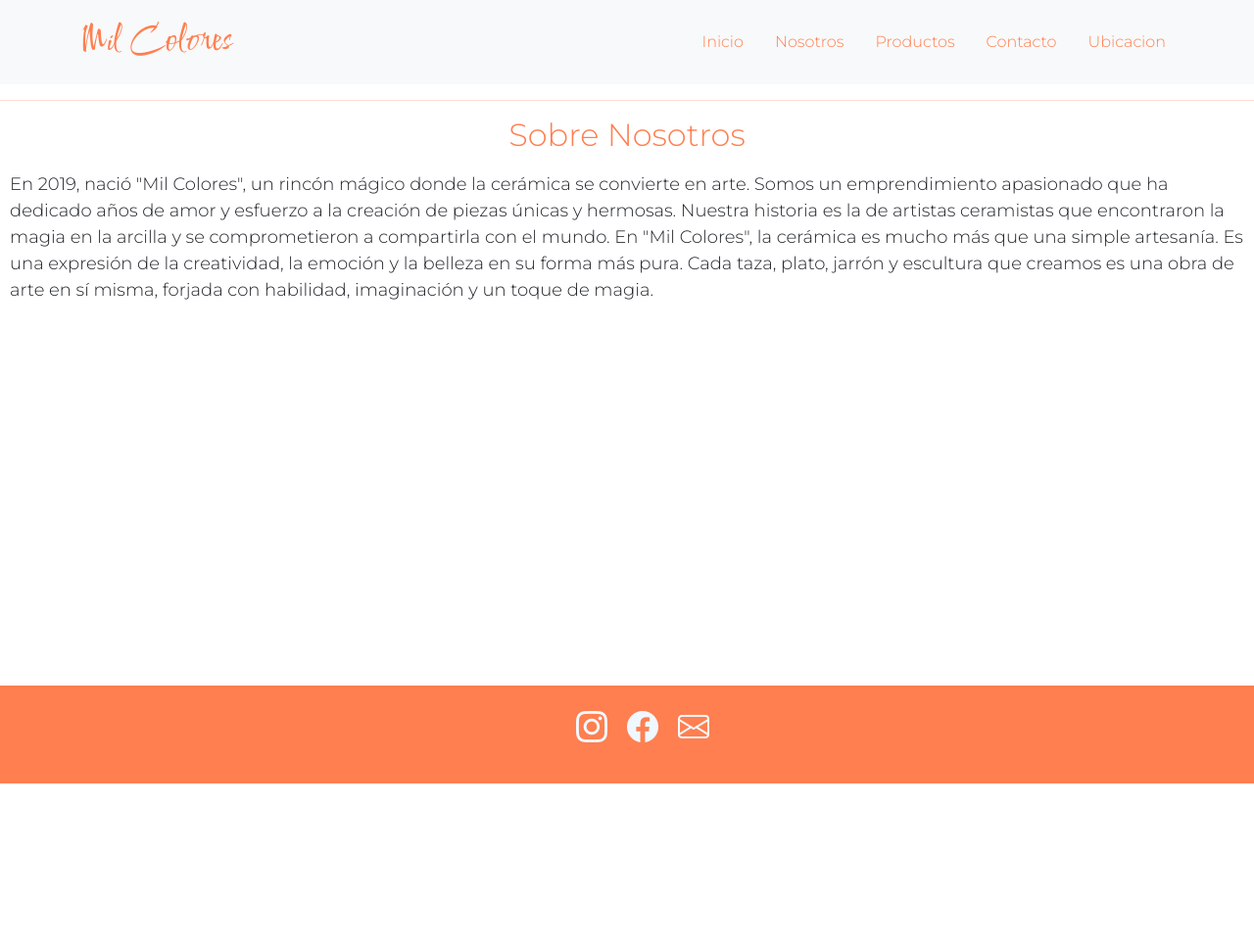
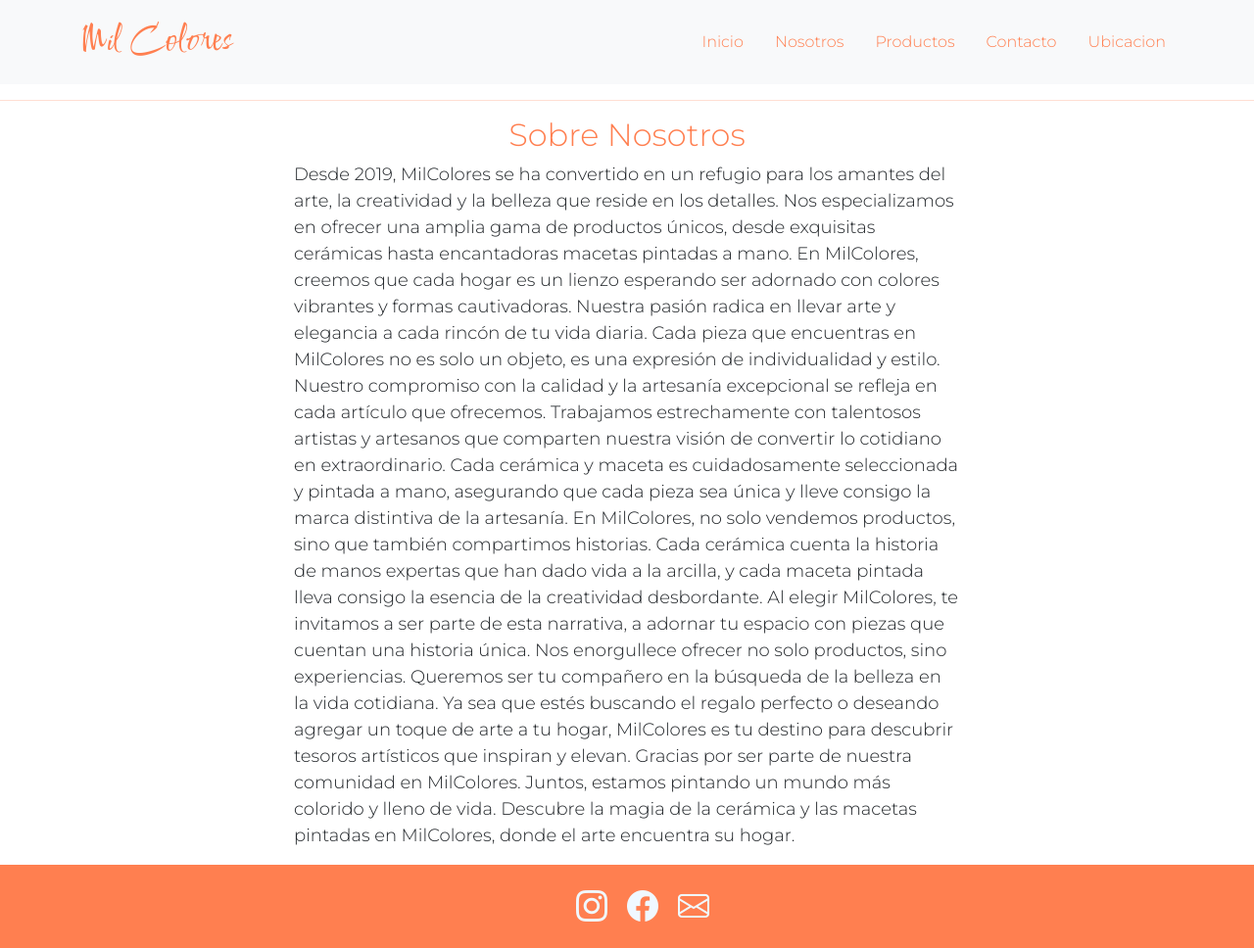
Before and after one commit to Juani0212/EntregaFinal-Lissandrello, a website: page pages/nosotros.html in a window 1280 px wide. Shown: the whole page at 98% size. Before the commit the page ends 800 px from the top, so only its background shows below. Drawn offline with nearby package versions, Linux system fonts and the light colour scheme.

Commit message:
septimo commit

```diff
--- a/pages/nosotros.html
+++ b/pages/nosotros.html
@@ -23,9 +23,12 @@
       href="https://fonts.googleapis.com/css2?family=Montserrat:wght@300&display=swap"
       rel="stylesheet"
     />
-    <link rel="preconnect" href="https://fonts.googleapis.com">
-    <link rel="preconnect" href="https://fonts.gstatic.com" crossorigin>
-    <link href="https://fonts.googleapis.com/css2?family=Comforter&display=swap" rel="stylesheet">
+    <link rel="preconnect" href="https://fonts.googleapis.com" />
+    <link rel="preconnect" href="https://fonts.gstatic.com" crossorigin />
+    <link
+      href="https://fonts.googleapis.com/css2?family=Comforter&display=swap"
+      rel="stylesheet"
+    />
     <link rel="stylesheet" href="/css/style.css" />
     <title>Mil Colores | Sobre Nosotros</title>
   </head>
@@ -75,25 +78,49 @@
       <div>
         <h2 class="h2-list">Sobre Nosotros</h2>
         <p class="p-nosotros">
-          En 2019, nació "Mil Colores", un rincón mágico donde la cerámica se
-          convierte en arte. Somos un emprendimiento apasionado que ha dedicado
-          años de amor y esfuerzo a la creación de piezas únicas y hermosas.
-          Nuestra historia es la de artistas ceramistas que encontraron la magia
-          en la arcilla y se comprometieron a compartirla con el mundo. En "Mil
-          Colores", la cerámica es mucho más que una simple artesanía. Es una
-          expresión de la creatividad, la emoción y la belleza en su forma más
-          pura. Cada taza, plato, jarrón y escultura que creamos es una obra de
-          arte en sí misma, forjada con habilidad, imaginación y un toque de
-          magia.
+          Desde 2019, MilColores se ha convertido en un refugio para los amantes
+          del arte, la creatividad y la belleza que reside en los detalles. Nos
+          especializamos en ofrecer una amplia gama de productos únicos, desde
+          exquisitas cerámicas hasta encantadoras macetas pintadas a mano. En
+          MilColores, creemos que cada hogar es un lienzo esperando ser adornado
+          con colores vibrantes y formas cautivadoras. Nuestra pasión radica en
+          llevar arte y elegancia a cada rincón de tu vida diaria. Cada pieza
+          que encuentras en MilColores no es solo un objeto, es una expresión de
+          individualidad y estilo. Nuestro compromiso con la calidad y la
+          artesanía excepcional se refleja en cada artículo que ofrecemos.
+          Trabajamos estrechamente con talentosos artistas y artesanos que
+          comparten nuestra visión de convertir lo cotidiano en extraordinario.
+          Cada cerámica y maceta es cuidadosamente seleccionada y pintada a
+          mano, asegurando que cada pieza sea única y lleve consigo la marca
+          distintiva de la artesanía. En MilColores, no solo vendemos productos,
+          sino que también compartimos historias. Cada cerámica cuenta la
+          historia de manos expertas que han dado vida a la arcilla, y cada
+          maceta pintada lleva consigo la esencia de la creatividad desbordante.
+          Al elegir MilColores, te invitamos a ser parte de esta narrativa, a
+          adornar tu espacio con piezas que cuentan una historia única. Nos
+          enorgullece ofrecer no solo productos, sino experiencias. Queremos ser
+          tu compañero en la búsqueda de la belleza en la vida cotidiana. Ya sea
+          que estés buscando el regalo perfecto o deseando agregar un toque de
+          arte a tu hogar, MilColores es tu destino para descubrir tesoros
+          artísticos que inspiran y elevan. Gracias por ser parte de nuestra
+          comunidad en MilColores. Juntos, estamos pintando un mundo más
+          colorido y lleno de vida. Descubre la magia de la cerámica y las
+          macetas pintadas en MilColores, donde el arte encuentra su hogar.
         </p>
       </div>
     </main>
     <footer class="footer-list">
       <div>
         <ul class="redes">
-          <i class="bi bi-instagram"></i>
-          <i class="bi bi-facebook"></i>
-          <i class="bi bi-envelope"></i>
+          <a href="https://www.instagram.com/almacenmilcolores/"
+            ><i class="bi bi-instagram"></i
+          ></a>
+          <a href="https://www.facebook.com/tatilissandrello?locale=es_LA"
+            ><i class="bi bi-facebook"></i
+          ></a>
+          <a href="https://mail.google.com/mail/u/0/#inbox"
+            ><i class="bi bi-envelope"></i
+          ></a>
         </ul>
       </div>
     </footer>
--- a/scss/style.scss
+++ b/scss/style.scss
@@ -105,7 +105,7 @@ h2{
 .p-nosotros{
     justify-content: center;
     display: flex;
-    padding: 10px;
+    padding: 0 300px;
     align-items: center;
     font-size: large;
     font-family: 'Montserrat', sans-serif;
@@ -176,8 +176,15 @@ textarea {
     background-color: #3d7cda;
 }
 
-
-
+.carousel-inner{
+    height: 600px;
+    display:inline-block;
+    justify-content: center;
+    align-items: center;
+}
+.carousel-item img{
+    width: 850px;
+}
 /*----Footer----*/
 
 footer{
@@ -252,4 +259,15 @@ footer{
         height: 350px;
 
     }
+    .p-nosotros{
+        padding: 0 10px;
+    }
+    .active img{
+        width: 350px;
+        height: 350px;
+    }
+    .carousel-inner{
+        width: 350px;
+        height: 350px;
+    }
 }
```
Also changed, not shown: index.html (+12 -16 lines), pages/contacto.html (+9 -3 lines), pages/productos.html (+21 -3 lines), pages/ubicacion.html (+9 -3 lines), css/style.css, img/taza y plato ovalado.jpeg (added), 1 other file.
